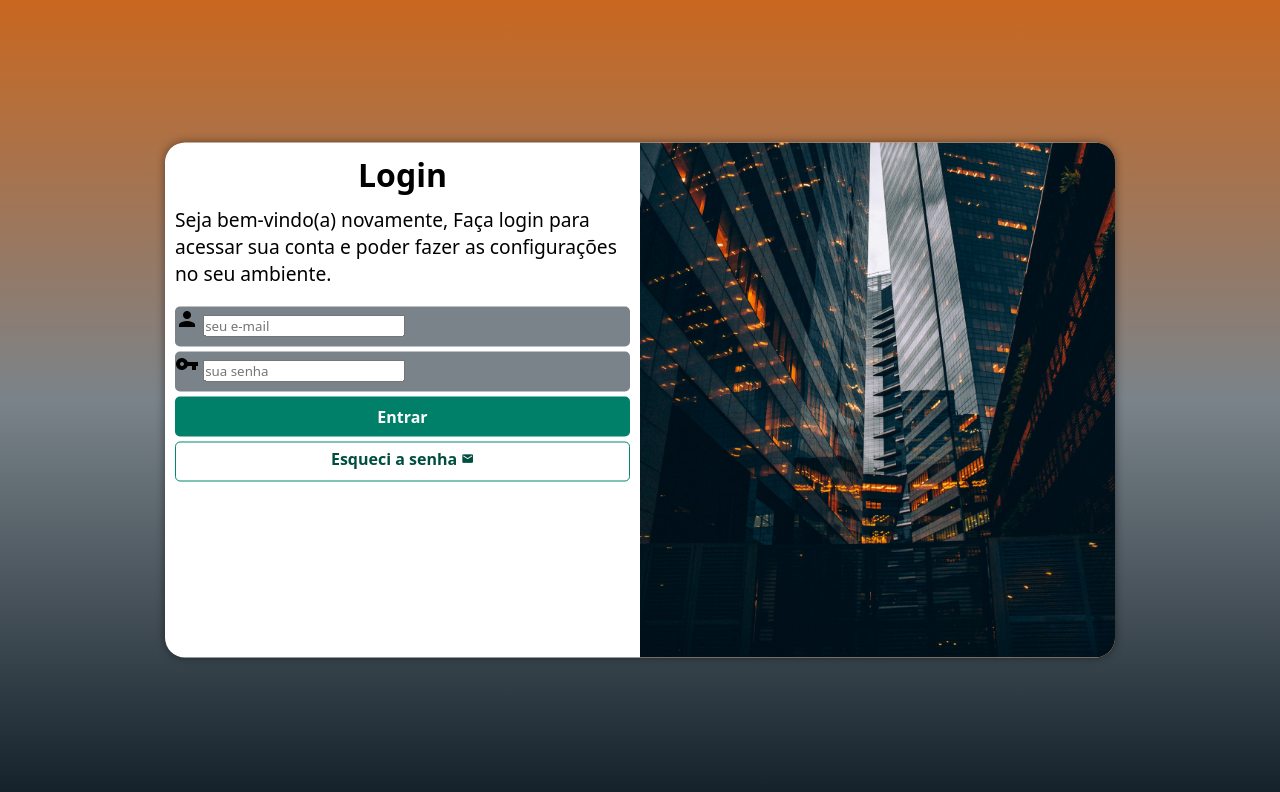
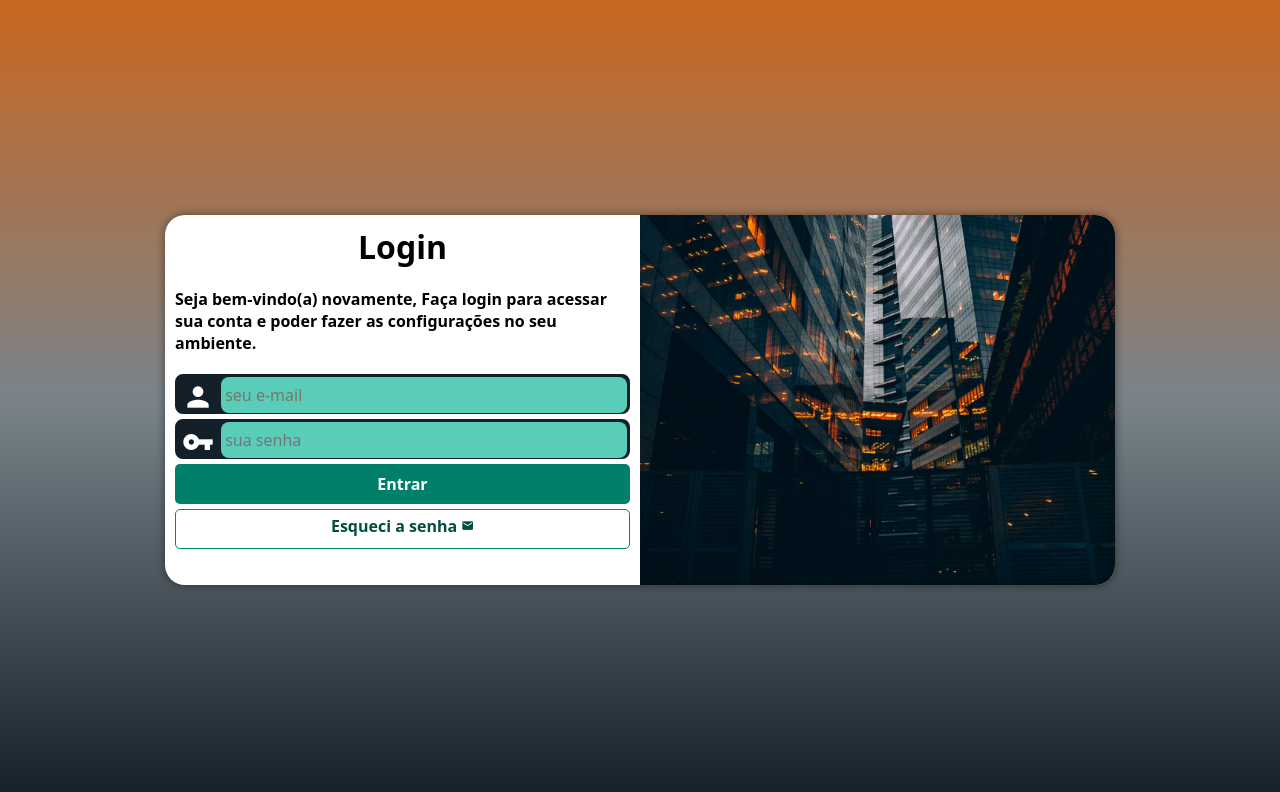
Before and after one commit to matheus-hatake/projeto-login, a plain HTML site: page index.html in a window 1280 px wide. Drawn offline with Linux system fonts and the light colour scheme.

Commit message:
Projeto-login finalizado!

```diff
--- a/estilos/media-query.css
+++ b/estilos/media-query.css
@@ -9,13 +9,14 @@ Desktop: 992px até 1200px
 Grande telas: acima de 1200px
 */
 
-@media screen and (min-width: 768px) and (max-width: 992px) {
+@media screen and (min-width: 768px) and (max-width: 992px) {/* CONF. PARA TABLETS */
     body {
         background-image: linear-gradient(to top, #132029,#7A838A, #C96720);
     }
 
     section#login {
         width: 80vw;
+        height: 350px;
     }
 
     section#login > div#imagem {
@@ -35,17 +36,18 @@ Grande telas: acima de 1200px
     }
 
     div#formulario > p {
-        font-size: 1.2em;
+        font-size: 1em;
     }
 }
 
-@media screen and (min-width: 992px) {
+@media screen and (min-width: 992px) {/* CONFI. PARA DESKTOP */
         body {
             background-image: linear-gradient(to top, #132029, #7A838A, #C96720);
         }
 
         section#login {
             width: 950px;
+            height: 370px;
         }
 
         section#login > div#imagem {
@@ -64,6 +66,6 @@ Grande telas: acima de 1200px
         }
 
         div#formulario > p {
-            font-size: 1.2em;
+            font-size: 1em;
         }
 }
--- a/estilos/style.css
+++ b/estilos/style.css
@@ -30,14 +30,14 @@ section#login {
     position: absolute;
     top: 50%;
     left: 50%;
-    transform: translate(-50%, -50%);
     overflow: hidden;
-
     background-color: white;
     width: 260px;
     height: 515px;
     border-radius: 20px;
     box-shadow: 0px 0px 10px rgba(0, 0, 0, 0.45);
+    /* obs. transform: sempre nas ultimas linhas */
+    transform: translate(-50%, -50%);
     /* configuração de animação para aprender */
     transition: width .3s, height .3s;
     transition-timing-function: ease;
@@ -63,20 +63,48 @@ div#formulario > h1 {
 
 div#formulario > p {
     font-size: .8em;
-    margin-bottom: 20px;
+    margin: 20px 0px;
+    font-weight: 600;
 }
 
 form > div.campo {
-    background-color: #7A838A;
+    background-color: #132029;
+    border: 2px solid #132029;
     display: block;
     width: 100%;
     height: 40px;
-    border-radius: 5px;
+    border-radius: 8px;
     margin: 5px 0px;
 }
 
 div.campo > label {
     display: none;
+}
+
+div.campo > span {
+    color: white;
+    /*background-color: black;*/
+    font-size: 2em;
+    width: 40px;
+    padding: 5px;
+}
+
+div.campo > input {
+    background-color: rgb(90, 205, 184);
+    font-size: 1em;
+    /* Novo para aprender */
+    width: calc(100% - 45px);
+    height: 100%;
+    border: 0px;
+    border-radius: 8px;
+    padding: 4px;
+    /* obs. transform: sempre nas ultimas linhas */
+    transform: translateY(-12px);
+}
+
+div.campo > input:focus-within {
+    background-color: white;
+
 }
 
 form > input[type=submit] {
```
